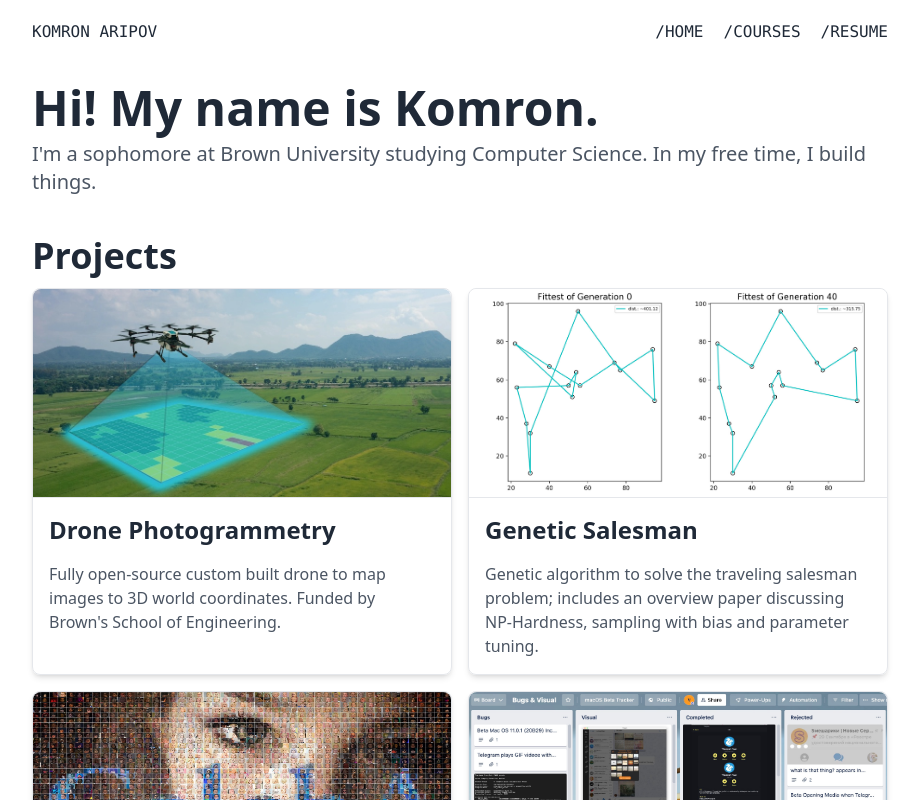
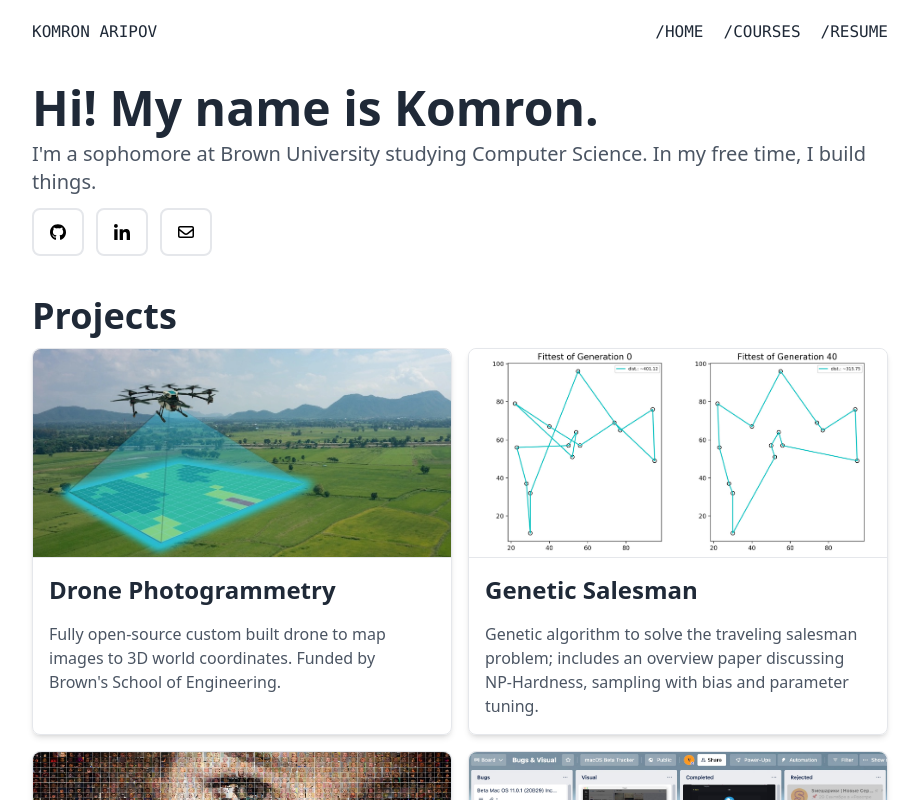
Before and after one commit to karipov/portfolio, a Next.js app: page / in a window 1280 px wide. Shown: the top 800 px of the page, without its empty margins (180-1099 px from the left). Built offline with nearby package versions, Linux system fonts and the light colour scheme.

Commit message:
added socials icons

```diff
--- a/src/components/AboutMe.tsx
+++ b/src/components/AboutMe.tsx
@@ -1,4 +1,25 @@
 import type { NextPage } from "next";
+
+const icons = [
+  {
+    name: "github",
+    viewbox: "0 0 496 512",
+    data: "M165.9 397.4c0 2-2.3 3.6-5.2 3.6-3.3.3-5.6-1.3-5.6-3.6 0-2 2.3-3.6 5.2-3.6 3-.3 5.6 1.3 5.6 3.6zm-31.1-4.5c-.7 2 1.3 4.3 4.3 4.9 2.6 1 5.6 0 6.2-2s-1.3-4.3-4.3-5.2c-2.6-.7-5.5.3-6.2 2.3zm44.2-1.7c-2.9.7-4.9 2.6-4.6 4.9.3 2 2.9 3.3 5.9 2.6 2.9-.7 4.9-2.6 4.6-4.6-.3-1.9-3-3.2-5.9-2.9zM244.8 8C106.1 8 0 113.3 0 252c0 110.9 69.8 205.8 169.5 239.2 12.8 2.3 17.3-5.6 17.3-12.1 0-6.2-.3-40.4-.3-61.4 0 0-70 15-84.7-29.8 0 0-11.4-29.1-27.8-36.6 0 0-22.9-15.7 1.6-15.4 0 0 24.9 2 38.6 25.8 21.9 38.6 58.6 27.5 72.9 20.9 2.3-16 8.8-27.1 16-33.7-55.9-6.2-112.3-14.3-112.3-110.5 0-27.5 7.6-41.3 23.6-58.9-2.6-6.5-11.1-33.3 2.6-67.9 20.9-6.5 69 27 69 27 20-5.6 41.5-8.5 62.8-8.5s42.8 2.9 62.8 8.5c0 0 48.1-33.6 69-27 13.7 34.7 5.2 61.4 2.6 67.9 16 17.7 25.8 31.5 25.8 58.9 0 96.5-58.9 104.2-114.8 110.5 9.2 7.9 17 22.9 17 46.4 0 33.7-.3 75.4-.3 83.6 0 6.5 4.6 14.4 17.3 12.1C428.2 457.8 496 362.9 496 252 496 113.3 383.5 8 244.8 8zM97.2 352.9c-1.3 1-1 3.3.7 5.2 1.6 1.6 3.9 2.3 5.2 1 1.3-1 1-3.3-.7-5.2-1.6-1.6-3.9-2.3-5.2-1zm-10.8-8.1c-.7 1.3.3 2.9 2.3 3.9 1.6 1 3.6.7 4.3-.7.7-1.3-.3-2.9-2.3-3.9-2-.6-3.6-.3-4.3.7zm32.4 35.6c-1.6 1.3-1 4.3 1.3 6.2 2.3 2.3 5.2 2.6 6.5 1 1.3-1.3.7-4.3-1.3-6.2-2.2-2.3-5.2-2.6-6.5-1zm-11.4-14.7c-1.6 1-1.6 3.6 0 5.9 1.6 2.3 4.3 3.3 5.6 2.3 1.6-1.3 1.6-3.9 0-6.2-1.4-2.3-4-3.3-5.6-2z",
+    link: "https://github.com/karipov",
+  },
+  {
+    name: "linkedin",
+    viewbox: "0 0 448 512",
+    data: "M100.28 448H7.4V148.9h92.88zM53.79 108.1C24.09 108.1 0 83.5 0 53.8a53.79 53.79 0 0 1 107.58 0c0 29.7-24.1 54.3-53.79 54.3zM447.9 448h-92.68V302.4c0-34.7-.7-79.2-48.29-79.2-48.29 0-55.69 37.7-55.69 76.7V448h-92.78V148.9h89.08v40.8h1.3c12.4-23.5 42.69-48.3 87.88-48.3 94 0 111.28 61.9 111.28 142.3V448z",
+    link: "https://www.linkedin.com/in/komron/",
+  },
+  {
+    name: "email",
+    viewbox: "0 0 512 512",
+    data: "M0 128C0 92.65 28.65 64 64 64H448C483.3 64 512 92.65 512 128V384C512 419.3 483.3 448 448 448H64C28.65 448 0 419.3 0 384V128zM48 128V150.1L220.5 291.7C241.1 308.7 270.9 308.7 291.5 291.7L464 150.1V127.1C464 119.2 456.8 111.1 448 111.1H64C55.16 111.1 48 119.2 48 127.1L48 128zM48 212.2V384C48 392.8 55.16 400 64 400H448C456.8 400 464 392.8 464 384V212.2L322 328.8C283.6 360.3 228.4 360.3 189.1 328.8L48 212.2z",
+    link: "mailto:komron_aripov@brown.edu",
+  },
+];
 
 const AboutMe: NextPage = () => {
   return (
@@ -10,6 +31,22 @@
         I&apos;m a sophomore at Brown University studying Computer Science. In
         my free time, I build things.
       </p>
+      <div className="flex gap-3 my-3">
+        {icons.map((icon, index) => (
+          <div className="px-4 pb-2 pt-3 border-2 rounded-lg" key={index}>
+            <button
+              onClick={() => {
+                window.open(icon.link, "_blank");
+              }}
+              className="h-4 w-4"
+            >
+              <svg xmlns="http://www.w3.org/2000/svg" viewBox={icon.viewbox}>
+                <path d={icon.data} />
+              </svg>
+            </button>
+          </div>
+        ))}
+      </div>
     </div>
   );
 };
--- /dev/null
+++ b/src/pages/_document.tsx
@@ -0,0 +1,13 @@
+import { Html, Head, Main, NextScript } from "next/document";
+
+export default function Document() {
+  return (
+    <Html>
+      <Head />
+      <body>
+        <Main />
+        <NextScript />
+      </body>
+    </Html>
+  );
+}
```
